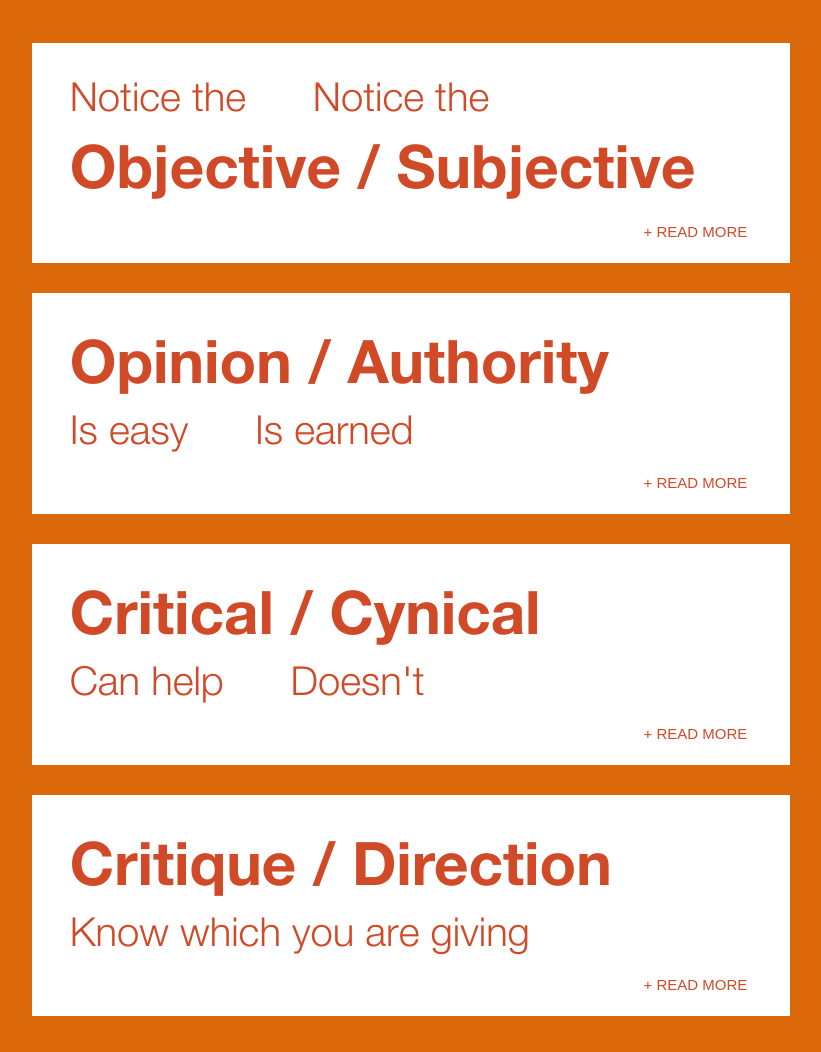
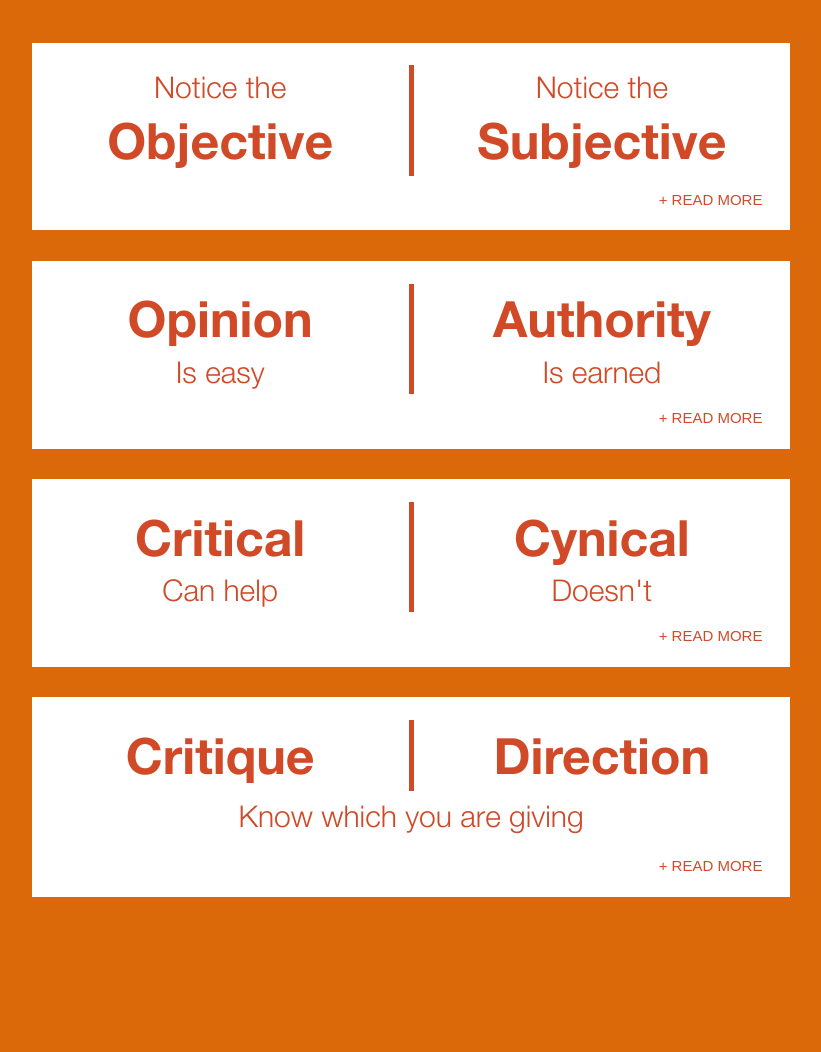
Before and after one commit to andrewgwardwell/htc, a plain HTML site: page shared.html in a window 1280 px wide. Shown: the part 384-1436 px from the top of the page, without its empty margins (229-1050 px from the left). After the commit the page ends 1367 px from the top, so only its background shows below. Drawn offline with Linux system fonts and the light colour scheme.

Commit message:
fixed formatting in shared words

```diff
--- a/assets/css/main.css
+++ b/assets/css/main.css
@@ -15,6 +15,7 @@
 h1, h2, h3, h4, a {
     font-family: 'Helvetica Bold';
     font-weight: normal;
+    width: 100%;
 }
 
 html {
@@ -31,7 +32,6 @@ h1 {
     color: white;
     line-height: 120%;
     margin-bottom: 1%;
-    width: 100%;
 }
 
 h2 {
@@ -39,7 +39,6 @@ h2 {
     color: white;
     margin-top: 3%;
     margin-bottom: 4%;
-    width: 100%;
 }
 
 h3 {
--- a/assets/css/shared.css
+++ b/assets/css/shared.css
@@ -7,18 +7,13 @@ h1 {
 }
 
 h2 {
-    font-size:30px;
     color:white;
 }
 
-h3 {
-    font-size: 60px;
-}
 
 h4 {
     font-family:'Helvetica Light';
     font-weight: normal;
-    font-size: 40px;
 }
 
 .receive-btn-container h3, h4, p {
@@ -31,7 +26,7 @@ h4 {
     border: none;
     text-align: left;
     width: 100%;
-    padding: 3% 5%;
+    padding: 3% 0%;
     outline: none;
     margin-top: 2%;
 }
@@ -42,11 +37,28 @@ h4 {
     color: rgb(209, 74, 40);
     float: right;
     padding-top: 2%;
+    padding-right: 3%;
     margin-right: 5px;
 }
 
 .active:after {
     content: "-  CLOSE WINDOW";
+    padding-right: 3%;
+}
+
+.collapse-grid {
+    display: flex;
+    justify-content: space-evenly;
+}
+
+.col:first-child {
+    border-right: 5px solid rgb(209, 74, 40);
+    border-bottom: none;
+}
+.col {
+    width: 50%;
+    align-content: center;
+    text-align: center;
 }
 
 .page-container {
@@ -60,3 +72,18 @@ h4 {
 .sidenav a:hover {
     color: rgb(219, 104, 9);
 }
+
+@media (max-width: 400px) {
+    .collapse-grid {
+        margin-left: 25%;
+        display: block;
+    }
+    .col {
+        margin: 5%;
+    }
+    .col:first-child {
+        padding-bottom: 3%;
+        border-right: none;
+        border-bottom: 3px solid rgb(209, 74, 40);
+    }
+}
--- a/shared.html
+++ b/shared.html
@@ -4,6 +4,7 @@
         <title>Shared Words</title>
         <link rel="stylesheet" href="assets/css/main.css" />
         <link rel="stylesheet" href="assets/css/shared.css" />
+        <meta name="viewport" content="width=device-width, initial-scale=1">
     </head>
 
     <body>
@@ -30,8 +31,16 @@
                 <section>
                         <div class="receive-btn-container">
                             <button type="button" class="collapsible" id="0">
-                                    <h4>Notice the &nbsp;&nbsp;&nbsp;&nbsp; Notice the</h4>
-                                    <h3>Objective / Subjective</h3>
+                                <div class="collapse-grid">
+                                    <div class="col">
+                                        <h4>Notice the</h4>
+                                        <h3>Objective</h3>
+                                    </div>
+                                    <div class="col">
+                                        <h4>Notice the</h4>
+                                        <h3>Subjective</h3>
+                                    </div>
+                                </div>
                                 </button>
                                 <div class="content">
                                     <p>
@@ -55,8 +64,16 @@
                                     </p>
                             </div>
                             <button type="button" class="collapsible" id="1">
-                                    <h3>Opinion / Authority</h3>
-                                    <h4>Is easy &nbsp;&nbsp;&nbsp;&nbsp; Is earned &nbsp;&nbsp;&nbsp;&nbsp;&nbsp;&nbsp;&nbsp;</h4>
+                                <div class="collapse-grid">
+                                    <div class="col">
+                                        <h3>Opinion</h3>
+                                        <h4>Is easy</h4>
+                                    </div>
+                                    <div class="col">
+                                        <h3>Authority</h3>
+                                        <h4>Is earned</h4>
+                                    </div>
+                                </div>
                                 </button>
                                 <div class="content">
                                     <p>
@@ -79,8 +96,16 @@
                                     </p>
                             </div>
                             <button type="button" class="collapsible" id="2">
-                                    <h3>Critical / Cynical</h3>
-                                    <h4>Can help &nbsp;&nbsp;&nbsp;&nbsp; Doesn't &nbsp;&nbsp;&nbsp;&nbsp;&nbsp;&nbsp;&nbsp;</h4>
+                                <div class="collapse-grid">
+                                    <div class="col">
+                                        <h3>Critical</h3>
+                                        <h4>Can help</h4>
+                                    </div>
+                                    <div class="col">
+                                        <h3>Cynical</h3>
+                                        <h4>Doesn't</h4>
+                                    </div>
+                                </div>
                                 </button>
                                 <div class="content">
                                     <p>
@@ -96,8 +121,15 @@
                                     </p>
                             </div>
                             <button type="button" class="collapsible" id="3">
-                                    <h3>Critique / Direction</h3>
-                                    <h4>Know which you are giving</h4>
+                                <div class="collapse-grid">
+                                    <div class="col">
+                                        <h3>Critique</h3>
+                                    </div>
+                                    <div class="col">
+                                        <h3>Direction</h3>
+                                    </div>
+                                </div>
+                                <h4 style="text-align: center;">Know which you are giving</h4>
                                 </button>
                                 <div class="content">
                                     <p>
```
